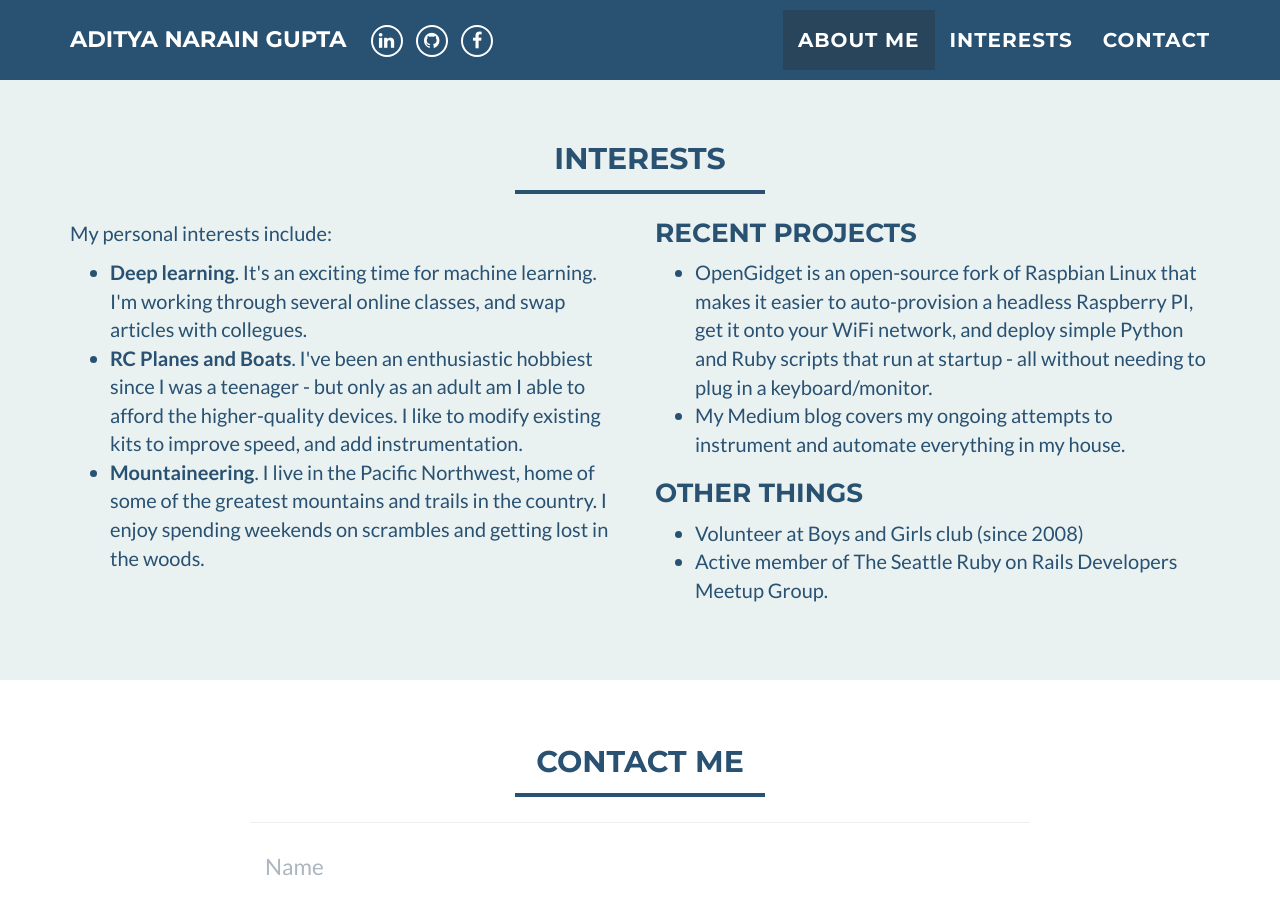
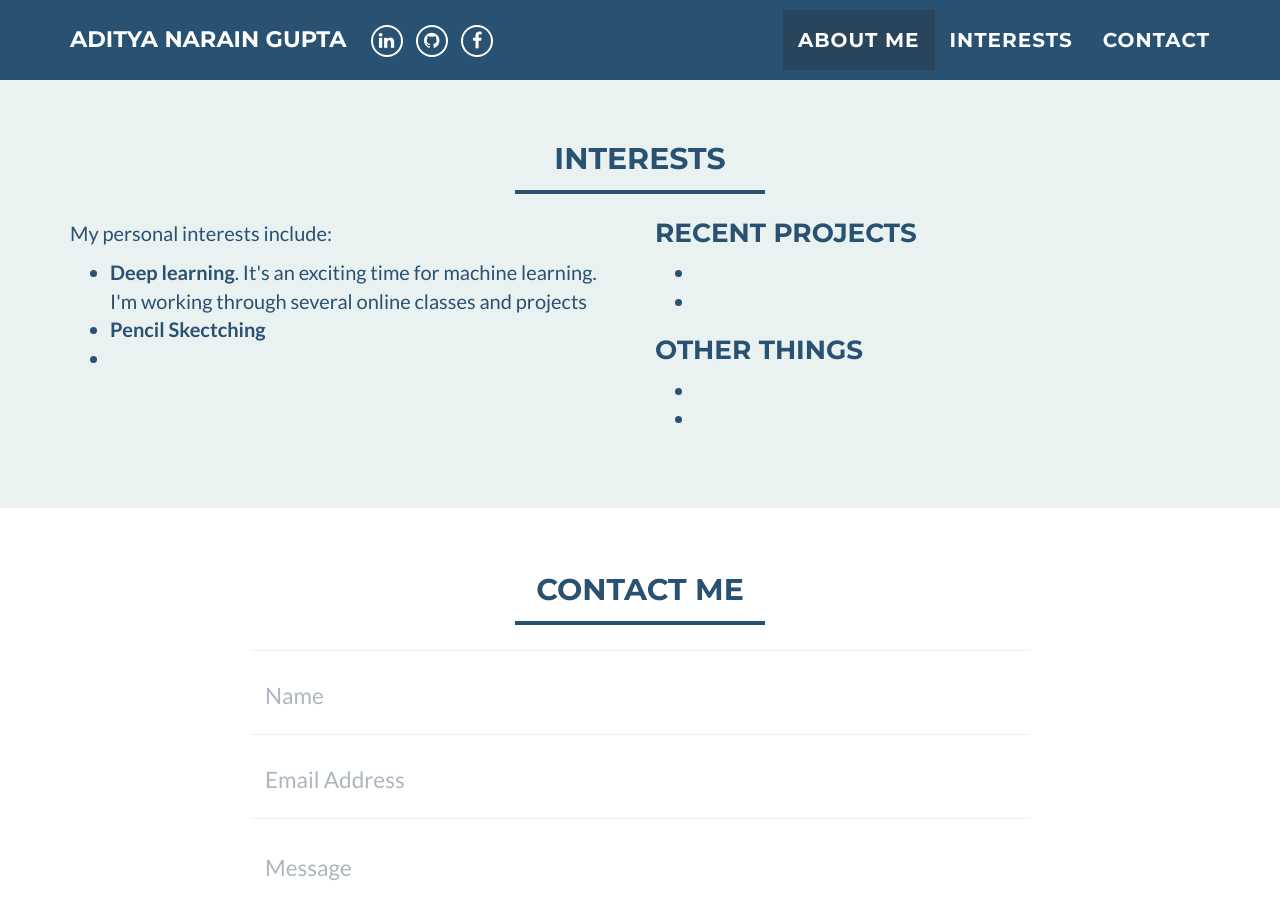
Before and after one commit to aditya-narain-gupta/aditya-narain-gupta.github.io, a Jekyll site: the page built from index.html, in a window 1280 px wide and 900 px high, scrolled down 895 px. Built offline with Jekyll 4.4.1, drawn with Linux system fonts in a browser that asks for light colours.

Commit message:
Update interests.html

```diff
--- a/_includes/interests.html
+++ b/_includes/interests.html
@@ -13,15 +13,13 @@
         </p>
 			<ul>
 			  <li>
-				 <b>Deep learning</b>. It's an exciting time for machine learning. I'm working through several online classes, and swap articles with collegues.
+				 <b>Deep learning</b>. It's an exciting time for machine learning. I'm working through several online classes and projects
 			  </li>
 			  <li>
-				  <b>RC Planes and Boats</b>. I've been an enthusiastic hobbiest since I was a teenager - but only as an adult am I able to afford the higher-quality
-          devices. I like to modify existing kits to improve speed, and add instrumentation.
+				  <b>Pencil Skectching</b>
 			  </li>
 			  <li>
-				  <b>Mountaineering</b>. I live in the Pacific Northwest, home of some of the greatest mountains and trails in the country. I enjoy spending weekends
-          on scrambles and getting lost in the woods.
+				  <b></b>
       </li>
 			</ul>
 		</div>
@@ -29,20 +27,19 @@
       <h3 style="margin-top:0">Recent Projects</h3>
 		  <ul>
   			<li>
-          OpenGidget is an open-source fork of Raspbian Linux that makes it easier to auto-provision a headless Raspberry PI,
-          get it onto your WiFi network, and deploy simple Python and Ruby scripts that run at startup - all without needing to plug in a keyboard/monitor.
+
     		</li>
   			<li>
-          My Medium blog covers my ongoing attempts to instrument and automate everything in my house.
+
   			</li>
   		    </ul>
   		    <h3>Other Things</h3>
   		    <ul>
   			<li>
-           Volunteer at Boys and Girls club (since 2008)
+
   			</li>
   			<li>
-  			  Active member of The Seattle Ruby on Rails Developers Meetup Group.
+
   			</li>
 		   </ul>
       </div>
```
